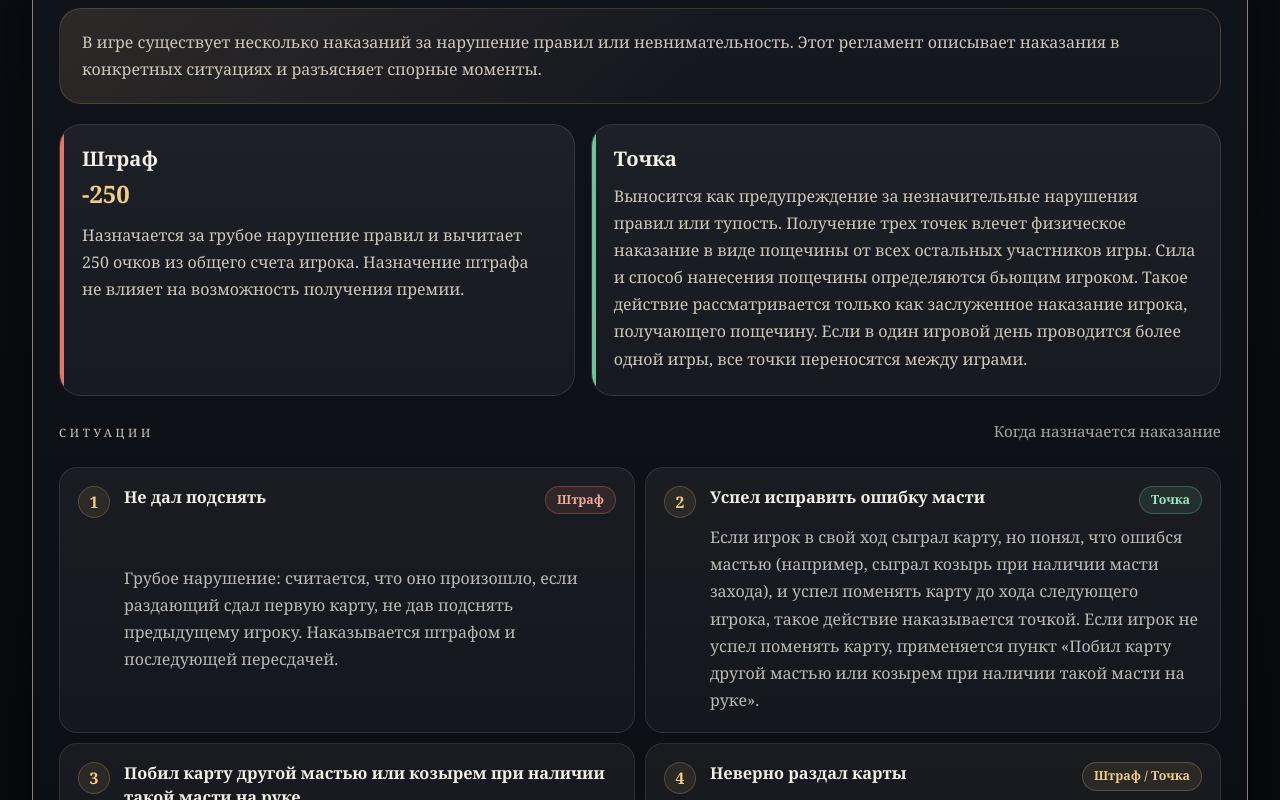
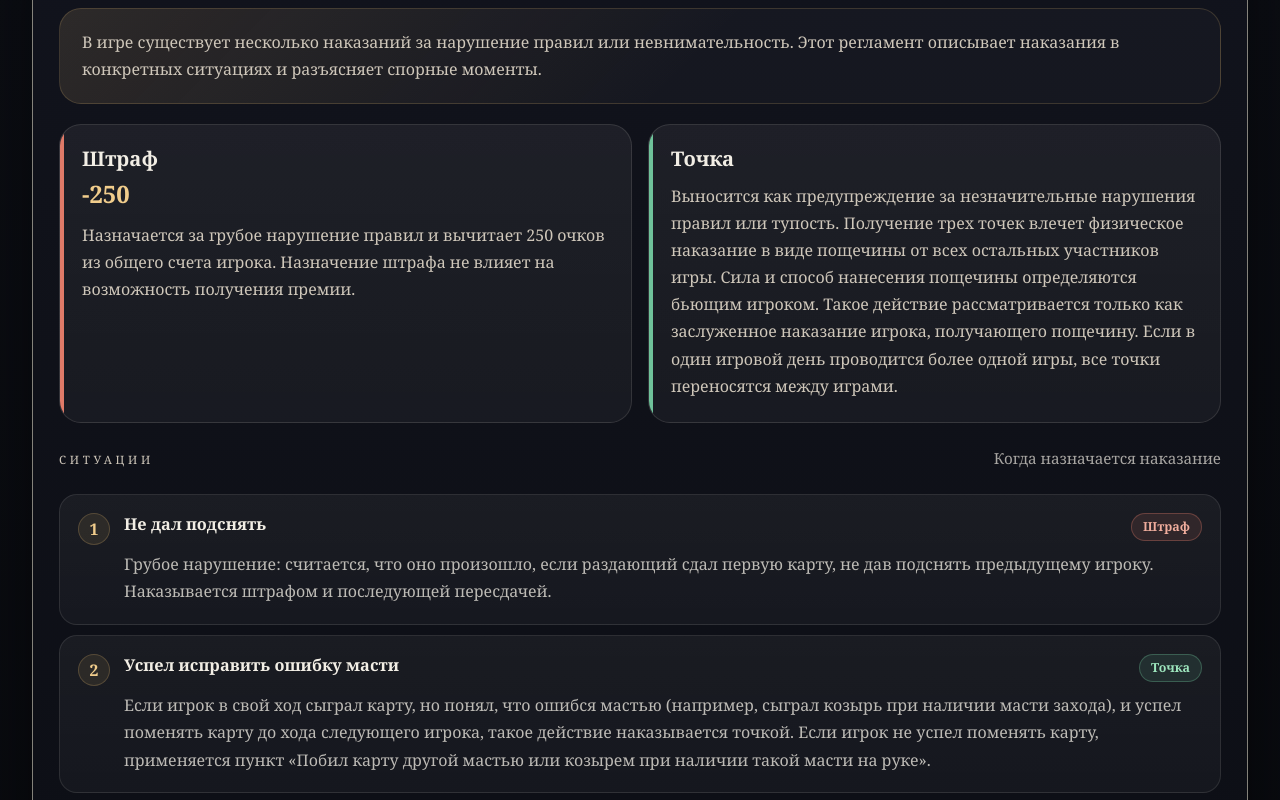
Before and after one commit to NeverGood/Joker, a Next.js app: page /reglament in a window 1280 px wide. Shown: the part 2120-2920 px from the top of the page. Built offline with nearby package versions, Linux system fonts and the light colour scheme; no server answers.

Commit message:
Restore full-width reglament sections

```diff
--- a/app/globals.css
+++ b/app/globals.css
@@ -442,22 +442,6 @@ select {
   line-height: 1.7;
 }
 
-.reglamentHistoryBlock {
-  display: block;
-  column-count: 2;
-  column-gap: 34px;
-  column-rule: 1px solid rgba(242, 238, 229, 0.1);
-}
-
-.reglamentHistoryBlock p {
-  break-inside: avoid;
-  margin: 0 0 18px;
-}
-
-.reglamentHistoryBlock p:last-child {
-  margin-bottom: 0;
-}
-
 .reglamentCupLayout {
   display: grid;
   grid-template-columns: minmax(0, 1fr) minmax(240px, 340px);
@@ -500,7 +484,7 @@ select {
 
 .reglamentPunishmentTypes {
   display: grid;
-  grid-template-columns: minmax(0, 0.9fr) minmax(0, 1.1fr);
+  grid-template-columns: repeat(2, minmax(0, 1fr));
   gap: 16px;
 }
 
@@ -578,7 +562,6 @@ select {
 
 .reglamentPunishmentList {
   display: grid;
-  grid-template-columns: repeat(2, minmax(0, 1fr));
   gap: 10px;
   counter-reset: punishment;
   margin: 4px 0 0;
@@ -1869,14 +1852,6 @@ select.textField {
 @media (max-width: 1180px) {
   .heroCard,
   .panelGrid {
-    grid-template-columns: 1fr;
-  }
-
-  .reglamentHistoryBlock {
-    column-count: 1;
-  }
-
-  .reglamentPunishmentList {
     grid-template-columns: 1fr;
   }
 
--- a/app/reglament/page.js
+++ b/app/reglament/page.js
@@ -196,7 +196,7 @@ export default function ReglamentPage() {
         <summary className="reglamentRulesSummary">
           <span>История</span>
         </summary>
-        <div className="reglamentTextBlock reglamentHistoryBlock">
+        <div className="reglamentTextBlock">
           {historyParagraphs.map((paragraph) => (
             <p key={paragraph}>{paragraph}</p>
           ))}
```
